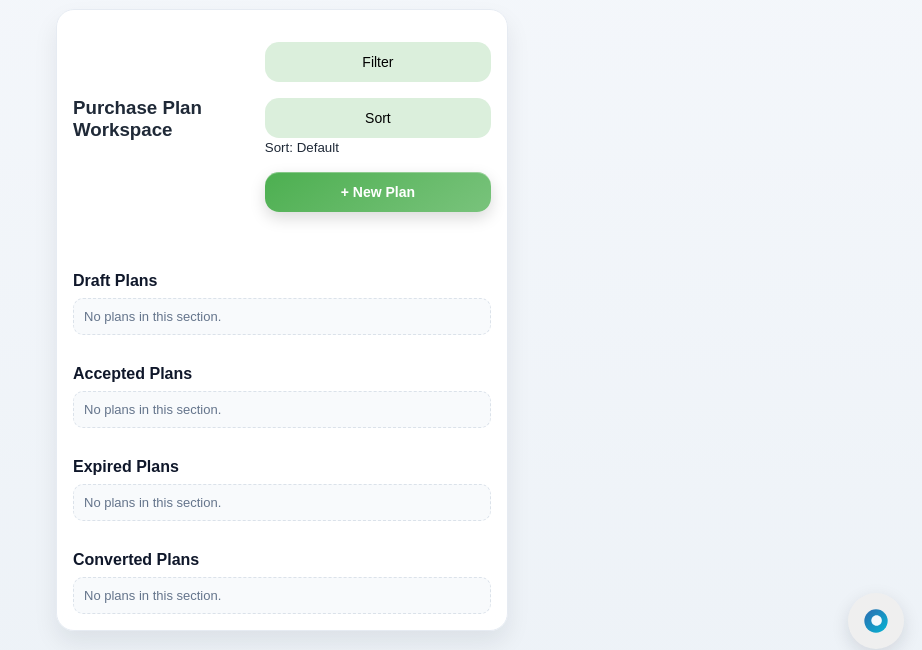
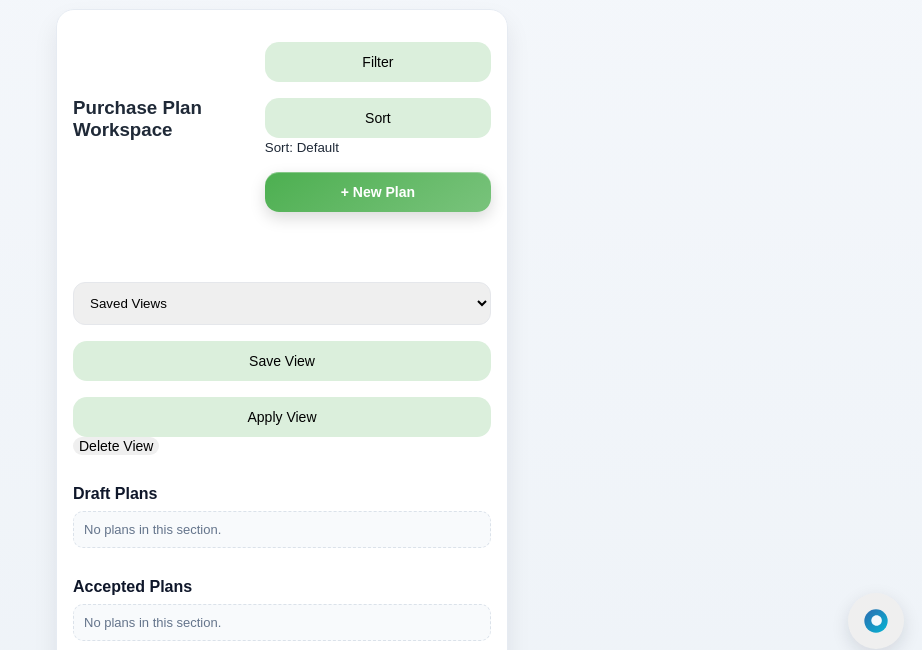
Before and after one commit to Gopichanime007/MyMoneyTracker, a website: page pages/quotations.html in a window 1280 px wide. Shown: the part 73-723 px from the top of the page, without its empty margins (358-1280 px from the left). Drawn offline with Linux system fonts and the light colour scheme.

Commit message:
feat(quotations): add saved views on query workspace

```diff
--- a/assets/scripts/quotations.js
+++ b/assets/scripts/quotations.js
@@ -211,6 +211,52 @@ function clearQuotationsQueryChips() {
   renderQuotationsWorkspace();
 }
 
+function refreshQuotationsSavedViews() {
+  const select = document.getElementById("quotationsSavedView");
+  if (!select || !window.SearchService || typeof window.SearchService.listViews !== "function") return;
+
+  const views = window.SearchService.listViews("module", "quotations")
+    .filter((view) => String(view.scope || "") === "quotations" || String(view.scope || "") === "*");
+
+  select.innerHTML = "";
+  const defaultOpt = document.createElement("option");
+  defaultOpt.value = "";
+  defaultOpt.textContent = "Saved Views";
+  select.appendChild(defaultOpt);
+
+  views.forEach((view) => {
+    const opt = document.createElement("option");
+    opt.value = String(view.id);
+    opt.textContent = String(view.name || "Untitled");
+    select.appendChild(opt);
+  });
+}
+
+function saveQuotationsCurrentView() {
+  if (!window.SearchService || typeof window.SearchService.saveView !== "function") return;
+  const name = prompt("Saved view name", "Quotations View");
+  if (!name || !name.trim()) return;
+  window.SearchService.saveView({ name: name.trim(), module: "quotations", scope: "module" });
+  refreshQuotationsSavedViews();
+}
+
+function applyQuotationsSavedView() {
+  if (!window.SearchService || typeof window.SearchService.applyView !== "function") return;
+  const id = document.getElementById("quotationsSavedView")?.value || "";
+  if (!id) return;
+  window.SearchService.applyView(id, "quotations");
+  renderQuotationsWorkspace();
+}
+
+function deleteQuotationsSavedView() {
+  if (!window.SearchService || typeof window.SearchService.deleteView !== "function") return;
+  const id = document.getElementById("quotationsSavedView")?.value || "";
+  if (!id) return;
+  window.SearchService.deleteView(id);
+  refreshQuotationsSavedViews();
+  renderQuotationsWorkspace();
+}
+
 function openQuotationsSortModal() {
   const modal = document.getElementById("quotationsSortModal");
   if (modal) modal.classList.remove("hidden");
@@ -253,6 +299,7 @@ function clearQuotationsSortModal() {
 function renderQuotationsWorkspace() {
   updateQuotationsSortIndicator();
   renderQuotationsQueryChips();
+  refreshQuotationsSavedViews();
   let rows = getQuotationRegistryRows().slice().sort((a, b) => new Date(b.updatedAt || 0) - new Date(a.updatedAt || 0));
 
   if (window.SearchService && typeof window.SearchService.applyModuleSearch === "function") {
--- a/pages/quotations.html
+++ b/pages/quotations.html
@@ -32,6 +32,13 @@
       </div>
 
       <div id="quotationsQueryChips" class="inline-row"></div>
+
+      <div class="inline-row">
+        <select id="quotationsSavedView"></select>
+        <button class="secondary" type="button" onclick="saveQuotationsCurrentView()">Save View</button>
+        <button class="secondary" type="button" onclick="applyQuotationsSavedView()">Apply View</button>
+        <button class="danger" type="button" onclick="deleteQuotationsSavedView()">Delete View</button>
+      </div>
 
       <div class="workspace-section">
         <h4>Draft Plans</h4>
```
